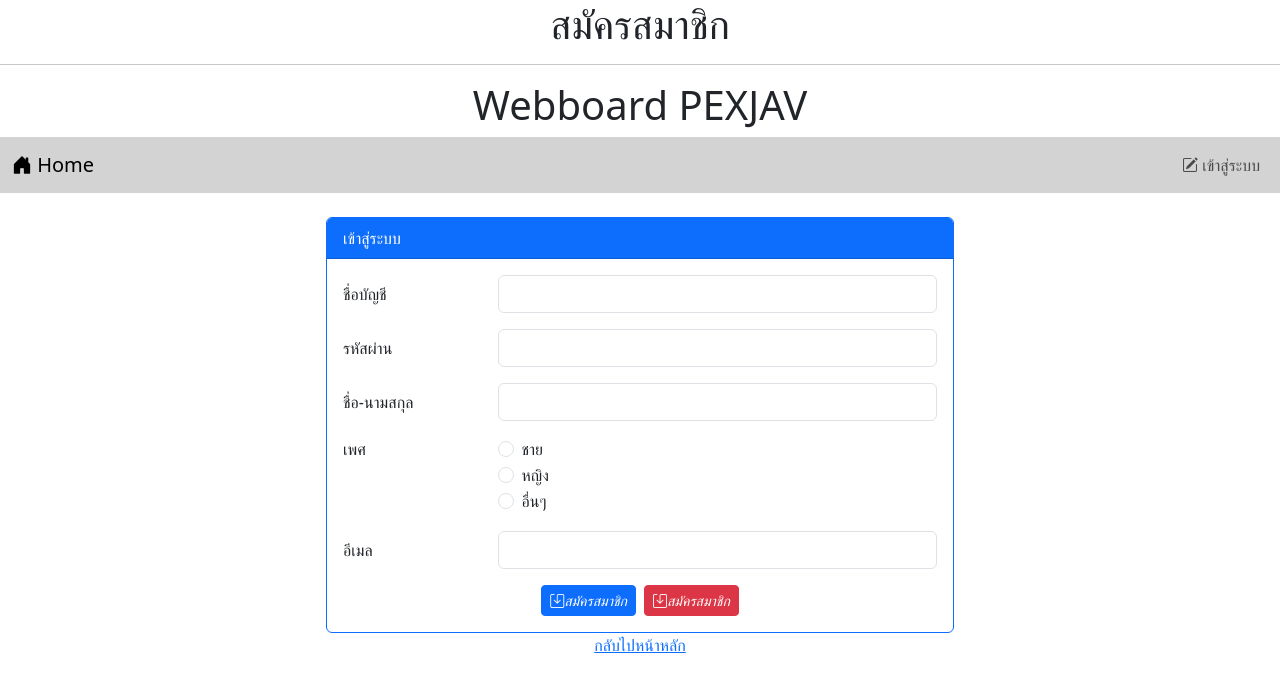
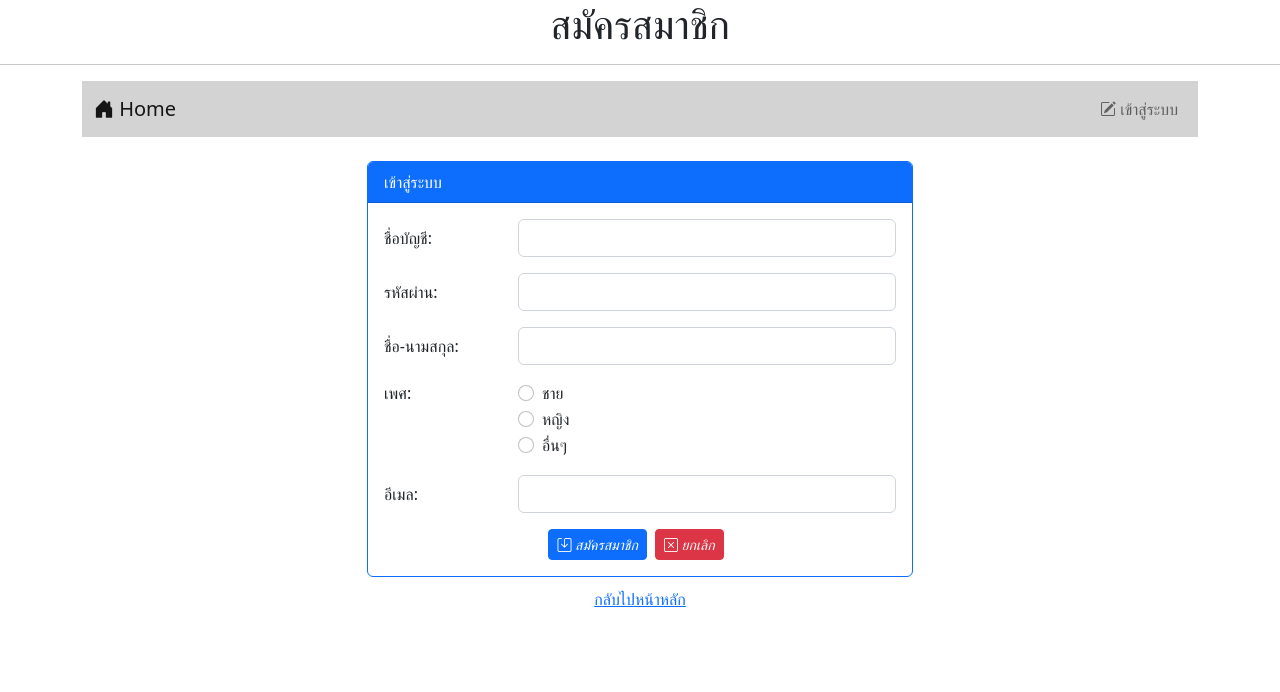
Before and after one commit to PEXXVIII/Webboard_ECT_PEX, a PHP site: page /register.php in a window 1280 px wide. Shown: the top 692 px of the page. Run offline with PHP 8.4, Linux system fonts and the light colour scheme.

Commit message:
work 10 and 11
work 10 and 11

```diff
--- a/register.php
+++ b/register.php
@@ -10,101 +10,91 @@ if(isset($_SESSION['id'])){
 <head>
     <meta charset="UTF-8">
     <meta name="viewport" content="width=device-width, initial-scale=1.0">
-    <link href="https://cdn.jsdelivr.net/npm/bootstrap@5.3.2/dist/css/bootstrap.min.css" rel="stylesheet" integrity="sha384-T3c6CoIi6uLrA9TneNEoa7RxnatzjcDSCmG1MXxSR1GAsXEV/Dwwykc2MPK8M2HN" crossorigin="anonymous">
-    <script src="https://cdn.jsdelivr.net/npm/bootstrap@5.3.2/dist/js/bootstrap.bundle.min.js" integrity="sha384-C6RzsynM9kWDrMNeT87bh95OGNyZPhcTNXj1NW7RuBCsyN/o0jlpcV8Qyq46cDfL" crossorigin="anonymous"></script>
+    <title>Document</title>
+    <link rel="stylesheet" href="https://cdn.jsdelivr.net/npm/bootstrap@5.2.3/dist/js/bootstrap.bundle.min.js">
+    <link rel="stylesheet" href="https://cdn.jsdelivr.net/npm/bootstrap@5.2.3/dist/css/bootstrap.min.css">
     <link rel="stylesheet" href="https://cdn.jsdelivr.net/npm/bootstrap-icons@1.11.3/font/bootstrap-icons.min.css">
+</head>
 
-    <title>Register PEXXVIII</title>
-</head>
+<header style="text-align: center;">
+    <h1>สมัครสมาชิก</h1><hr>
+</header>
 <body>
-    <h1 style="text-align:center;">สมัครสมาชิก</h1>
-    <hr>
-        <h1 style="text-align: center;" class="mt-3">Webboard PEXJAV</h1>
-        <?php include "nav.php" ?>
+    <div class="container">
+    <?php @include('nav.php') ?>
         <div class="row mt-4">
             <div class="col-lg-3 col-md-2 col-sm-1"></div>
             <div class="col-lg-6 col-md-8 col-sm-10">
                 <?php
                     if(isset($_SESSION['add_login'])){
                         if($_SESSION['add_login']=="error"){
-                        echo "<div class='alert alert-dander'>
-                        ชื่อบัญชีซ้ำหรือฐานข้อมูลมีปัญหา</div>";
+                            echo "<div class='alert alert-danger'>ชื่อบัญชีซ้ำหรือฐานข้อมูลมีปัญหา</div>";
+
                         }else{
-                        echo"<diV class='alert alert-success'>
-                        เพิ่มบัญชีเรียบร้อยแล้ว</diV>";
+                            echo "<div class='alert alert-success'>เพิ่มบัญชีเรียบร้อยแล้ว</div>";
                         }
                         unset($_SESSION['add_login']);
                     }
-
                 ?>
                 <div class="card border-primary">
                     <div class="card-header bg-primary text-white">เข้าสู่ระบบ</div>
                     <div class="card-body">
                         <form action="register_save.php" method="post">
                             <div class="row">
-                            <label class="col-lg-3 col-form-label">ชื่อบัญชี</label>
+                                <label for="login" class="col-lg-3 col-form-label">ชื่อบัญชี:</label>
                                 <div class="col-lg-9">
-                                <input type="text" name="login" class="form-control required">
-
+                                    <input type="text" name="login" id="login" class="form-control" required>
                                 </div>
                             </div>
                             <div class="row mt-3">
-                            <label class="col-lg-3 col-form-label">รหัสผ่าน</label>
-                            <diV class=" col-lg-9">
-                                <input type="password" name="pwd" class="form-control" required>
-                            </diV>
-                        </div>
-                        <div class="row mt-3">
-                            <label class="col-lg-3 col-form-label">ชื่อ-นามสกุล</label>
+                                <label for="pwd" class="col-lg-3 col-form-label">รหัสผ่าน:</label>
                                 <div class="col-lg-9">
-                                <input type="text" name="name" class="form-control" required>
-
+                                    <input type="password" name="pwd" id="pwd" class="form-control" required>
                                 </div>
                             </div>
                             <div class="row mt-3">
-                            <label class="col-lg-3 form-label">เพศ</label>
+                                <label for="name" class="col-lg-3 col-form-label">ชื่อ-นามสกุล:</label>
+                                <div class="col-lg-9">
+                                    <input type="text" name="name" id="name" class="form-control" required>
+                                </div>
+                            </div>
+                            <div class="row mt-3">
+                                <label for="" class="col-lg-3 form-label">เพศ:</label>
                                 <div class="col-lg-9">
                                     <div class="form-check">
                                         <input type="radio" name="gender" value="m" class="form-check-input" required>
-                                    <label class="form-check-label">ชาย</label>
+                                        <label for="" class="form-check-label">ชาย</label>
                                     </div>
-
                                     <div class="form-check">
                                         <input type="radio" name="gender" value="f" class="form-check-input" required>
-                                <label class="form-check-label">หญิง</label>
+                                        <label for="" class="form-check-label">หญิง</label>
                                     </div>
-
                                     <div class="form-check">
                                         <input type="radio" name="gender" value="o" class="form-check-input" required>
-                                <label class="form-check-label">อื่นๆ</label>
+                                        <label for="" class="form-check-label">อื่นๆ</label>
                                     </div>
                                 </div>
                             </div>
                             <div class="row mt-3">
-                                    <label class="col-lg-3 col-form-label">อีเมล</label>
+                                <label for="email" class="col-lg-3 col-form-label">อีเมล:</label>
                                 <div class="col-lg-9">
-                                        <input type="email" name="email" class="form-control" required>
+                                    <input type="text" name="email" id="email" class="form-control" required>
                                 </div>
                             </div>
                             <div class="row mt-3">
                                 <div class="col-lg-12 d-flex justify-content-center">
-                                        <button type="submit" class="btn btn-primary btn-sm me-2">
-                                            <i class="bi bi-save">สมัครสมาชิก</i></button>
-                                        <button type="reset" class="btn btn-danger btn-sm">
-                                            <i class="bi bi-save">สมัครสมาชิก</i></button>
-                                    </div>
-                                </div>
+                                    <button type="submit" class="btn btn-primary btn-sm me-2"><i class="bi bi-save"> สมัครสมาชิก</i></button>
+                                    <button type="reset" class="btn btn-danger btn-sm me-2"><i class="bi bi-x-square"> ยกเลิก</i></button>
                                 </div>
                             </div>
                         </form>
                     </div>
                 </div>
-        </div>
-        <diV class="col-lg-3 col-md-2 col-sm-1"></diV>
+                <div class="col-lg-3 col-md-2 col-sm-1"></div>
             </div>
         </div>
-
-    <div style="text-align: center;">
+    </div>
+    <div style="margin-top: 10px; text-align: center;">
         <a href="index.php">กลับไปหน้าหลัก</a>
     </div>
 </body>
```
Also changed, not shown: index.php (+28 -21 lines), newpost.php (+26 -29 lines), newpost_save.php (+13 -12 lines), register_save.php (+8 -7 lines), verify.php (+16 -16 lines). Lines whose indentation alone changed are shown as unchanged.
